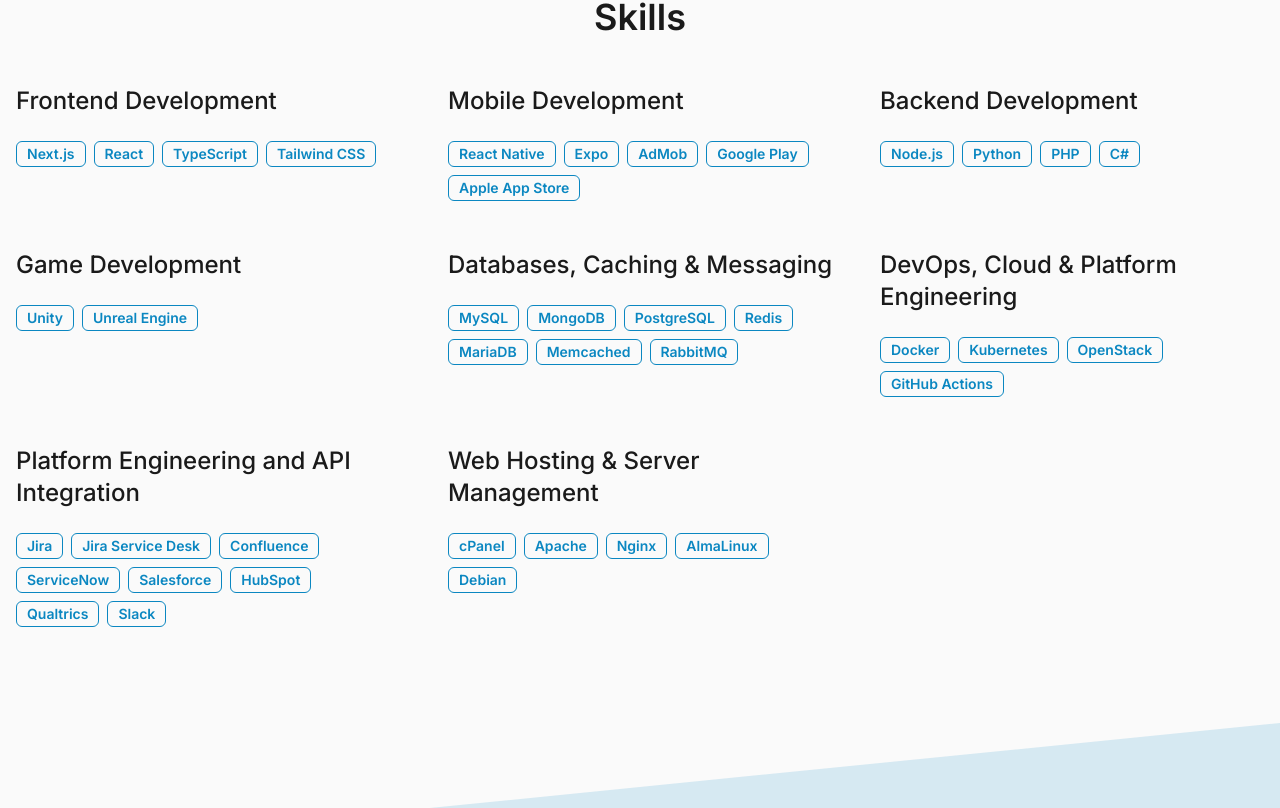
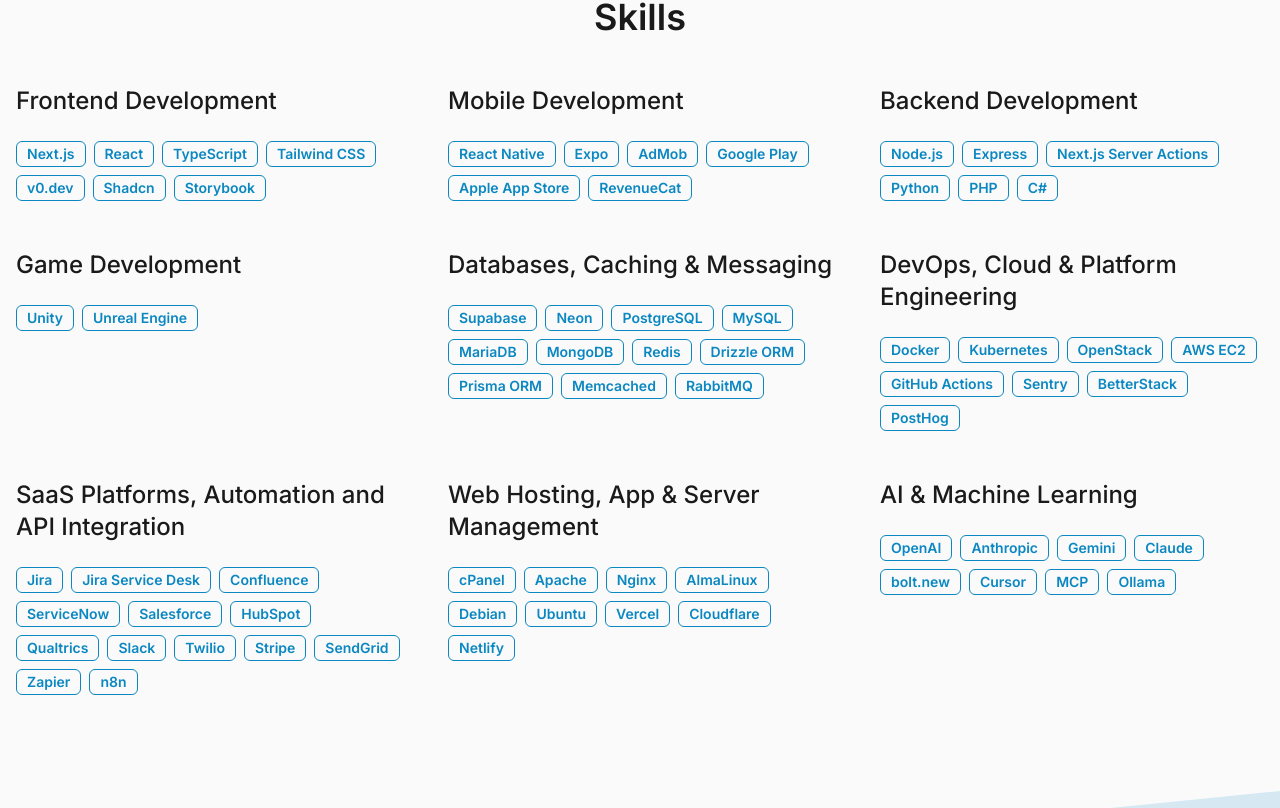
Before and after one commit to bwads001/resume-app, a Next.js app: page / in a window 1280 px wide. Shown: the part 812-1620 px from the top of the page. Built offline with nearby package versions, Linux system fonts and the light colour scheme.

Commit message:
skills update

```diff
--- a/data/skills.ts
+++ b/data/skills.ts
@@ -4,6 +4,9 @@ export const skills = {
         "React",
         "TypeScript",
         "Tailwind CSS",
+        "v0.dev",
+        "Shadcn",
+        "Storybook",
     ],
     "Mobile Development": [
         "React Native",
@@ -11,9 +14,12 @@ export const skills = {
         "AdMob",
         "Google Play",
         "Apple App Store",
+        "RevenueCat",
     ],
     "Backend Development": [
         "Node.js",
+        "Express",
+        "Next.js Server Actions",
         "Python",
         "PHP",
         "C#",
@@ -23,11 +29,15 @@ export const skills = {
         "Unreal Engine",
     ],
     "Databases, Caching & Messaging": [
+        "Supabase",
+        "Neon",
+        "PostgreSQL",
         "MySQL",
+        "MariaDB",
         "MongoDB",
-        "PostgreSQL",
         "Redis",
-        "MariaDB",
+        "Drizzle ORM",
+        "Prisma ORM",
         "Memcached",
         "RabbitMQ",
     ],
@@ -35,9 +45,13 @@ export const skills = {
         "Docker",
         "Kubernetes",
         "OpenStack",
+        "AWS EC2",
         "GitHub Actions",
+        "Sentry",
+        "BetterStack",
+        "PostHog",
     ],
-    "Platform Engineering and API Integration": [
+    "SaaS Platforms, Automation and API Integration": [
         "Jira",
         "Jira Service Desk",
         "Confluence",
@@ -46,12 +60,31 @@ export const skills = {
         "HubSpot",
         "Qualtrics",
         "Slack",
+        "Twilio",
+        "Stripe",
+        "SendGrid",
+        "Zapier",
+        "n8n",
     ],
-    "Web Hosting & Server Management": [
+    "Web Hosting, App & Server Management": [
         "cPanel",
         "Apache",
         "Nginx",
         "AlmaLinux",
         "Debian",
+        "Ubuntu",
+        "Vercel",
+        "Cloudflare",
+        "Netlify",
+    ],
+    "AI & Machine Learning": [
+        "OpenAI",
+        "Anthropic",
+        "Gemini",
+        "Claude",
+        "bolt.new",
+        "Cursor",
+        "MCP",
+        "Ollama",
     ],
 };
```
